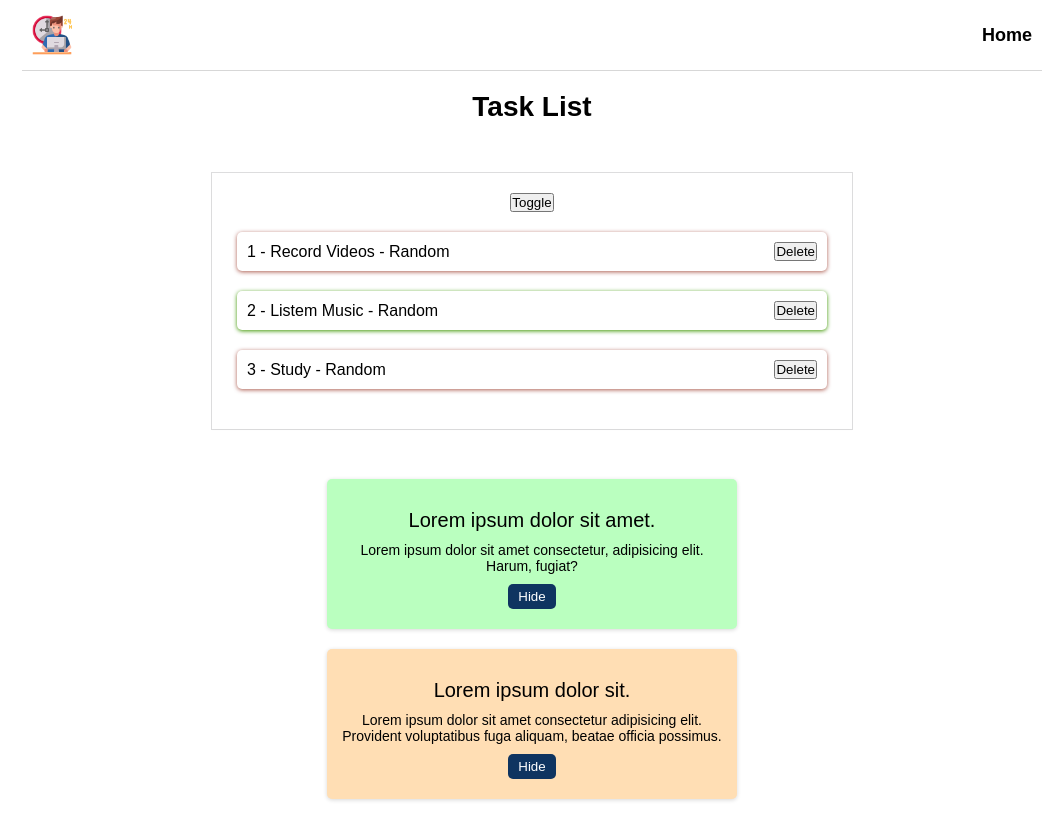
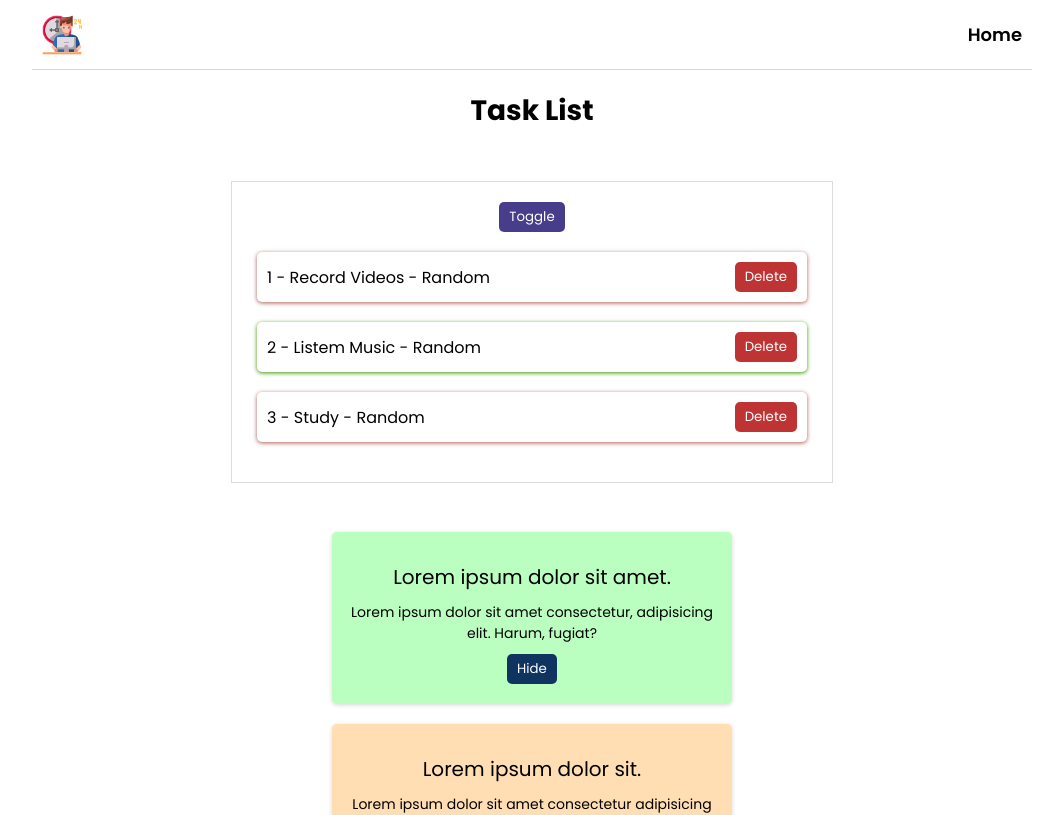
Before and after one commit to kushal1997/react_style, a React (Create React App) app: page / in a window 1280 px wide. Shown: the top 815 px of the page, without its empty margins (108-1171 px from the left). Built offline with nearby package versions, Linux system fonts and the light colour scheme.

Commit message:
global level styling

```diff
--- a/src/components/TaskCard.js
+++ b/src/components/TaskCard.js
@@ -5,7 +5,7 @@ export const TaskCard = ({task,handleDelete,info}) => {
     <>
         <li className={ task.completed? "completed":"incomplete"}>
               <span>{ task.id} - { task.name} - {info}</span>
-              <button onClick={()=> handleDelete( task.id)}>Delete</button>
+              <button onClick={()=> handleDelete( task.id) } className="delete">Delete</button>
             </li>
     </>
   )
--- a/src/index.css
+++ b/src/index.css
@@ -1,6 +1,39 @@
-*{
-  font-family: Arial, Helvetica, sans-serif;
+@import url('https://fonts.googleapis.com/css2?family=Poppins:ital,wght@0,100;0,200;0,300;0,400;0,500;0,600;0,700;0,800;0,900;1,100;1,200;1,300;1,400;1,500;1,600;1,700;1,800;1,900&family=Roboto&display=swap');
+@import url("https://cdn.jsdelivr.net/npm/bootstrap-icons@1.9.1/font/bootstrap-icons.css");
+
+:root{
+  --theme-border: #d7d7d7;
+  --theme-button: #0F3460;
+}
+
+* {
   margin: 0px;
   padding: 0px;
+  box-sizing: border-box;
+  font-family: 'Poppins', sans-serif;
+}
 
+main {
+  min-height: 90vh;
+  max-width: 1200px;
+  margin: auto;
+  padding: 10px;
 }
+
+a{
+  text-decoration: none;
+  color: #000000;
+}
+
+li{
+  list-style: none;
+}
+
+button{
+  padding: 5px 10px;
+  border: 0px;
+  border-radius: 5px;
+  cursor: pointer;
+  background-color: darkslateblue;
+  color: #FFFFFF;
+}
```
